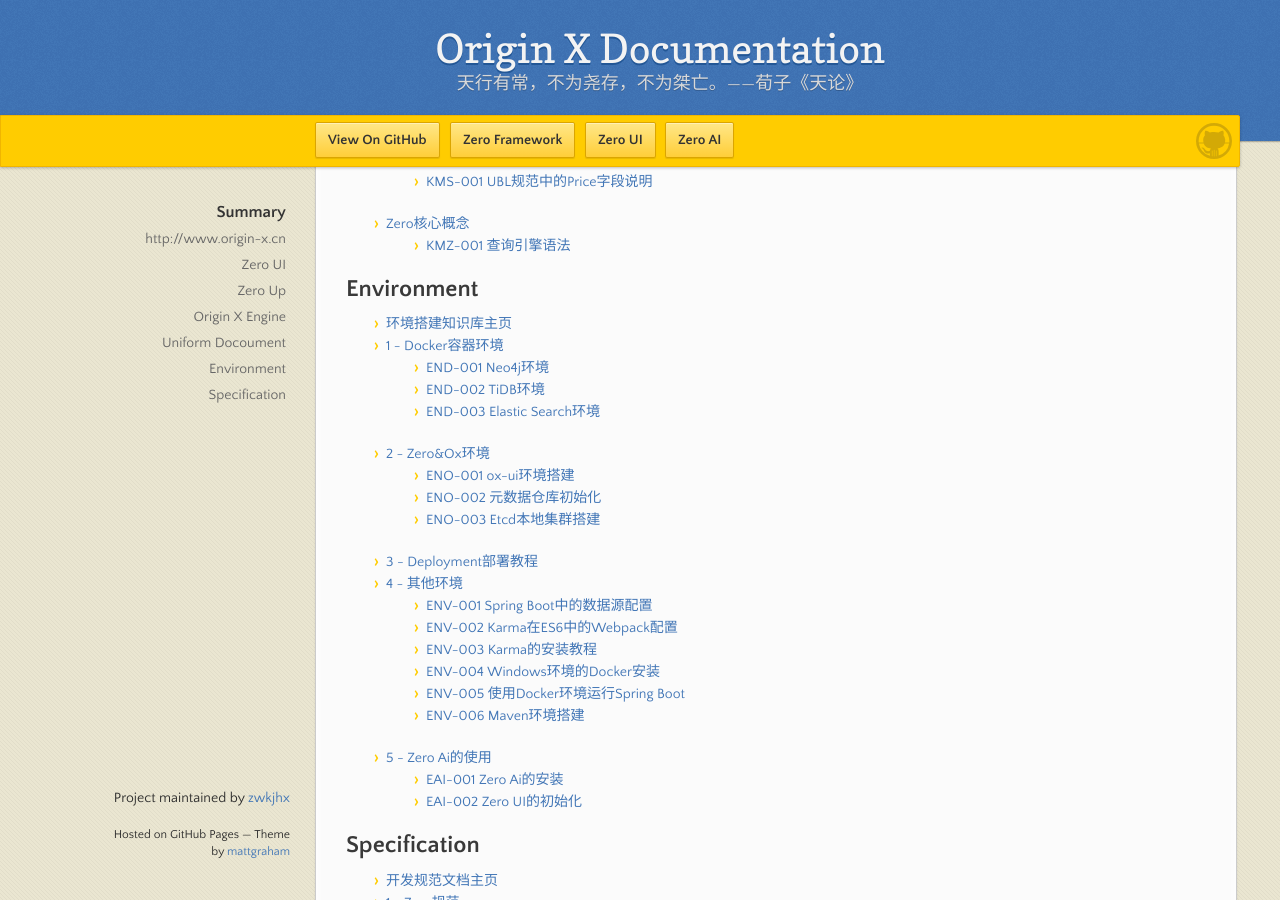
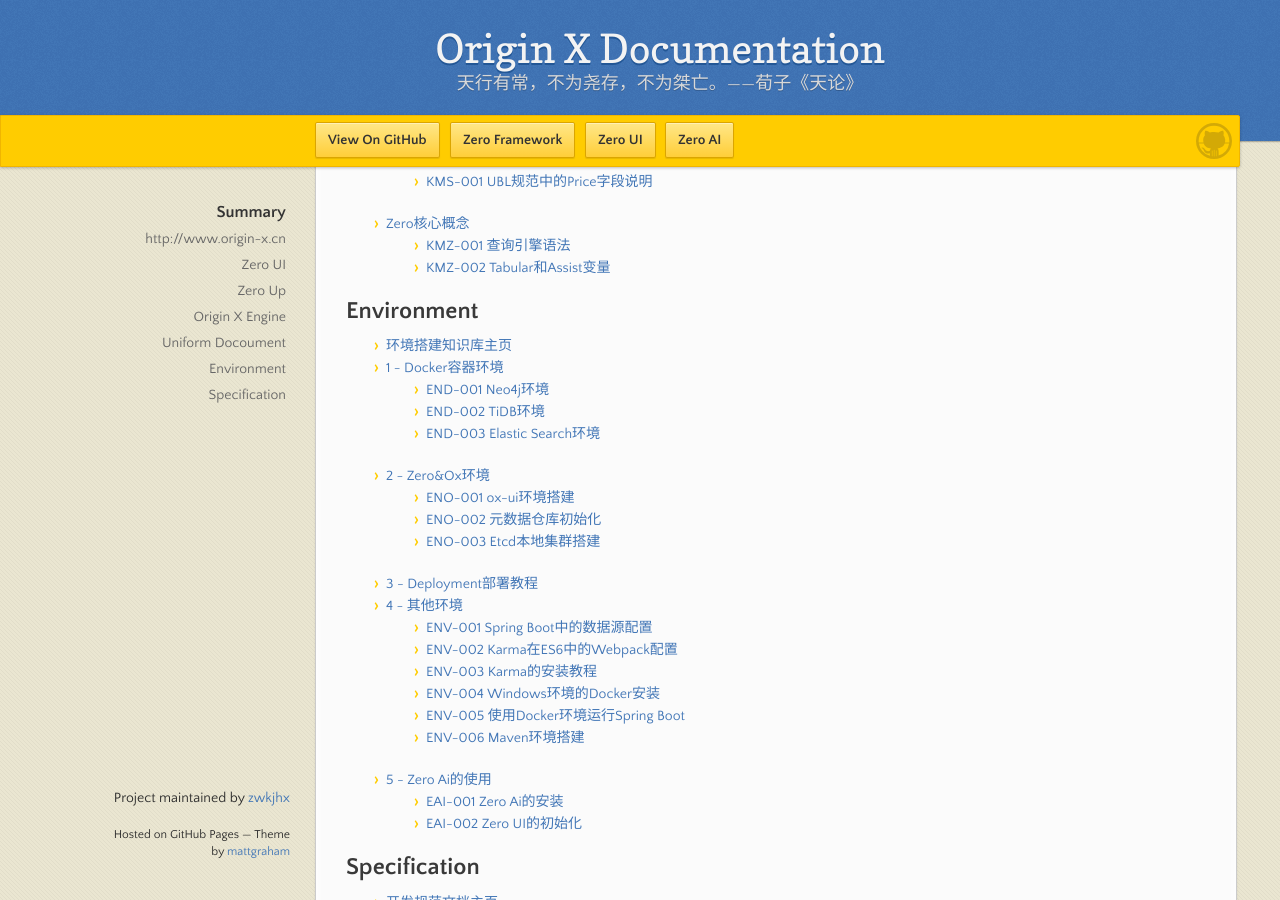
Before and after one commit to zwkjhx/ox-doc, a Jekyll site: the page built from SUMMARY.md, in a window 1280 px wide and 900 px high, scrolled down 2249 px. Built offline with Jekyll 4.4.1, drawn with Linux system fonts in a browser that asks for light colours; our own code applies the rules of GitHub Pages for plain Markdown files.

Commit message:
Updates uniform-documentation/main.md
Auto commit by GitBook Editor

```diff
--- a/SUMMARY.md
+++ b/SUMMARY.md
@@ -95,6 +95,7 @@
   * [KMS-001 UBL规范中的Price字段说明](uniform-documentation/gui-fan-xiang-guan/kms-001-ublgui-fan-zhong-de-price-zi-duan-shuo-ming.md)
 * [Zero核心概念](uniform-documentation/zerohe-xin-li-lun.md)
   * [KMZ-001 查询引擎语法](uniform-documentation/zerohe-xin-li-lun/kmz-001-cha-xun-yin-qing-yu-fa.md)
+  * [KMZ-002 Tabular和Assist变量](uniform-documentation/zerohe-xin-li-lun/kmz-002-tabularhe-assist-bian-liang.md)
 
 ## Environment
 
```
Also changed, not shown: uniform-documentation/main.md (+1 -0 lines), uniform-documentation/zerohe-xin-li-lun/kmz-002-tabularhe-assist-bian-liang.md (added).
